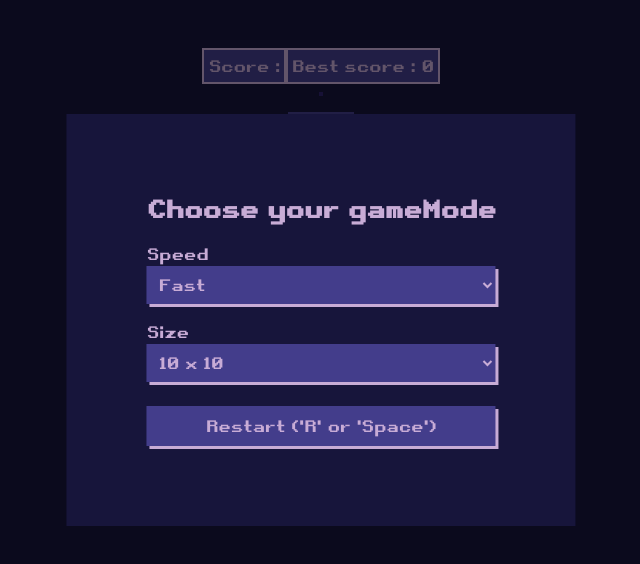
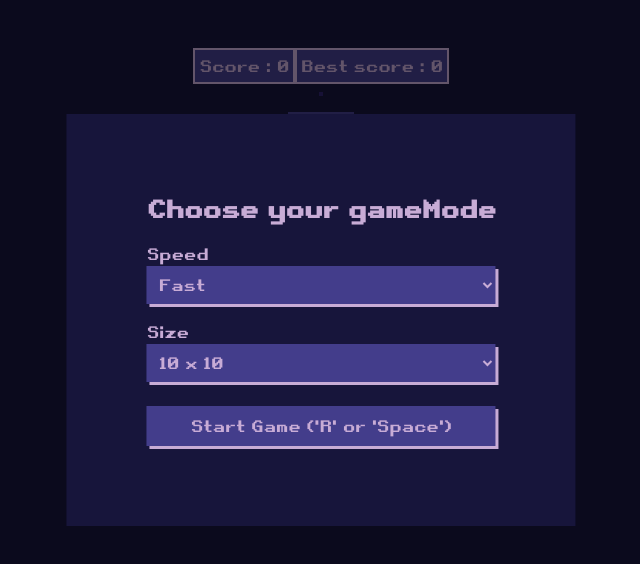
Before and after one commit to MathisLatimier/Snake-Js, a Vue app: page / in a window 1280 px wide. Shown: the top 564 px of the page, without its empty margins (319-959 px from the left). Built offline with nearby package versions, Linux system fonts and the light colour scheme.

Commit message:
modification text premier lancement

```diff
--- a/src/App.vue
+++ b/src/App.vue
@@ -178,7 +178,7 @@ document.addEventListener('keydown', (event) => {
   <main class="flex justify-center mt-12 gap-10">
     <div class="flex flex-col items-center">
       <div class="text-[#C8ACD6] flex justify-between w-full mb-2">
-        <span class="p-1 bg-[#433D8B] border-2 border-[#C8ACD6]">Score : {{ score }}</span>
+        <span class="p-1 bg-[#433D8B] border-2 border-[#C8ACD6]">Score : {{ score || 0 }}</span>
         <span class="p-1 bg-[#433D8B] border-2 border-[#C8ACD6]"> Best score : {{ bestScore }}</span>
       </div>
       <div id="gameBoard"></div>
@@ -212,7 +212,7 @@ document.addEventListener('keydown', (event) => {
               </select>
             </label>
 
-            <button @click="startGame()" class="text-[#C8ACD6] text-nowrap w-full mt-2">Restart ('R' or 'Space')</button>
+            <button @click="startGame()" class="text-[#C8ACD6] text-nowrap w-full mt-2">{{ score ? 'Play Again' : 'Start Game' }} ('R' or 'Space')</button>
 
         </div>
 
```
